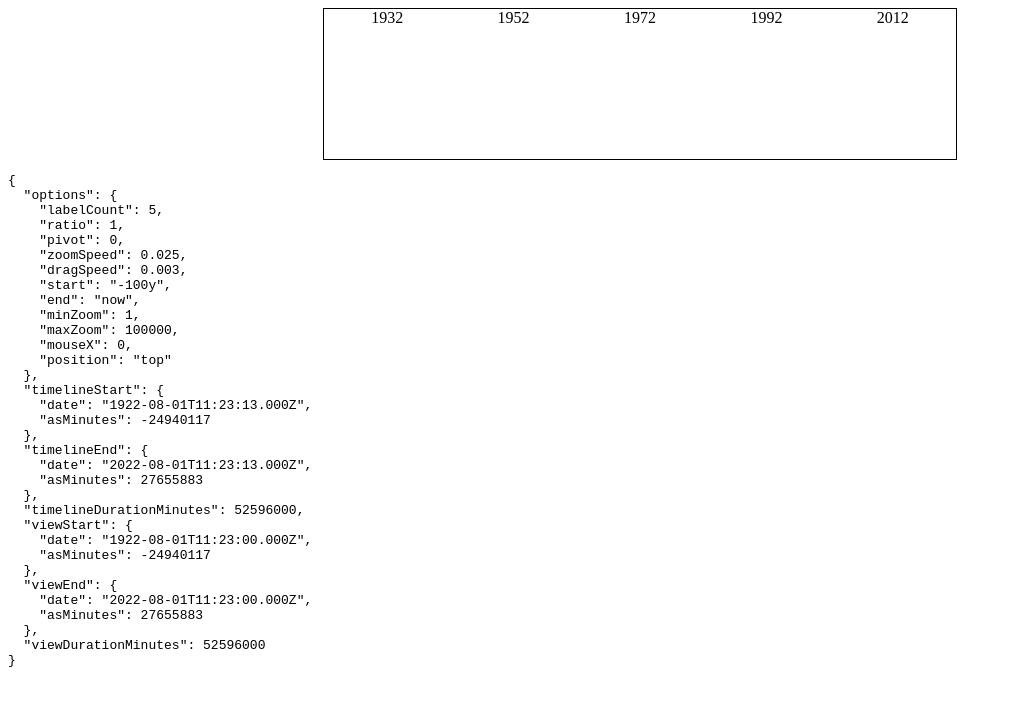
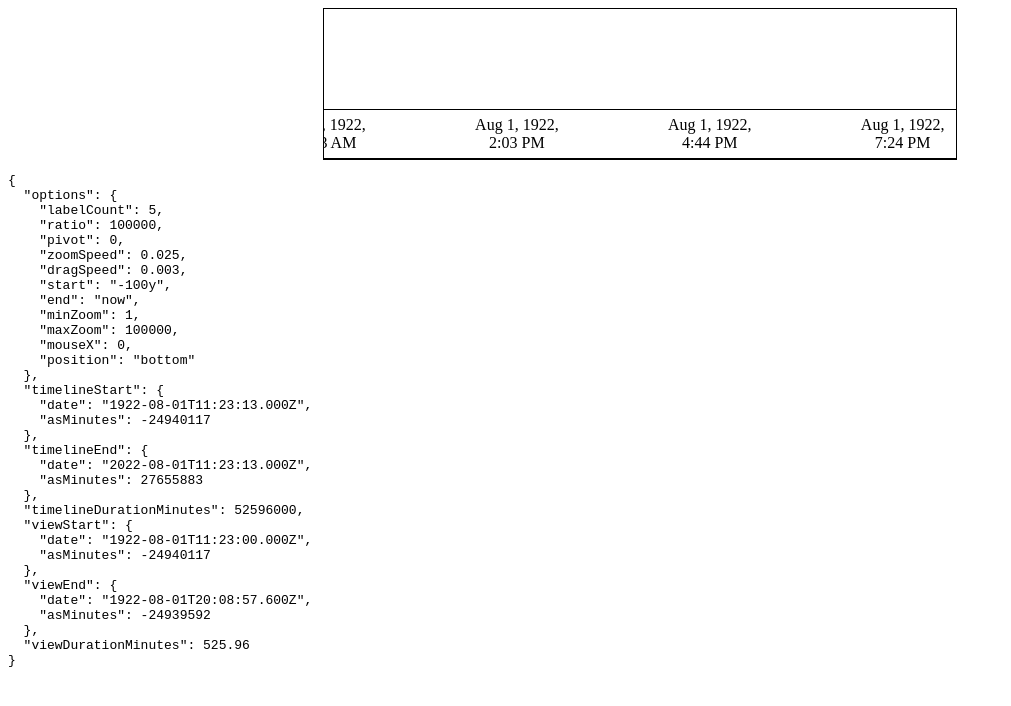
Before and after one commit to madsbrydegaard/timelines, a website: page demo/index.html in a window 1280 px wide. Shown: the whole page, without its empty margins (0-1011 px from the left). Drawn offline with Linux system fonts and the light colour scheme.

Commit message:
Enhanced labels

```diff
--- a/demo/index.html
+++ b/demo/index.html
@@ -5,22 +5,26 @@
 		<meta name="viewport" content="width=device-width, initial-scale=1.0" />
 		<title>Timeline Demo</title>
 		<style>
-			#timelineContainer {
+			#timeline {
 				width: 50%;
 				height: 150px;
 				margin: auto;
 				border: 1px solid black;
 			}
+			.timelineContainer {
+				border-top: 1px solid black;
+				border-bottom: 1px solid black;
+			}
 		</style>
 	</head>
 	<body>
-		<div id="timelineContainer"></div>
+		<div id="timeline"></div>
 		<pre><code id="log"></code></pre>
 		<script type="module">
 			import {Timeline} from '../dist/timeline.esm.js'
 
 			const log = document.querySelector("#log");
-			const tl = new Timeline("#timelineContainer", null, (timeline) => {
+			const tl = new Timeline("#timeline", {ratio: 100000}, (timeline) => {
 				log.innerHTML = JSON.stringify(timeline, undefined, 2)
 				//log.innerHTML = timeline.viewStartDater.asYMDHM
 			});
--- a/package.json
+++ b/package.json
@@ -5,7 +5,7 @@
   "main": "dist/timeline.js",
   "module": "dist/timeline.js",
   "scripts": {
-    "build": "node esbuild.js && tsc",
+    "build": "node esbuild.js",
     "test": "echo \"Error: no test specified\" && exit 1"
   },
   "type": "module",
--- a/src/dater.ts
+++ b/src/dater.ts
@@ -2,10 +2,6 @@ export interface IDater {
 	date: Date;
 	asArray: number[];
 	asMinutes: number;
-	asYMDHM: string;
-	asYMD: string;
-	asYM: string;
-	asY: string;
 }
 // https://developer.mozilla.org/en-US/docs/Web/JavaScript/Reference/Global_Objects/Date
 // It should be noted that the maximum Date is not of the same value as the maximum safe integer (Number.MAX_SAFE_INTEGER is 9,007,199,254,740,991).
@@ -66,30 +62,4 @@ export class Dater implements IDater {
 	get asMinutes() {
 		return Math.floor(this.date.getTime() / 60000);
 	}
-	get asYMDHM() {
-		return Intl.DateTimeFormat(undefined, {
-			year: "numeric",
-			month: "short",
-			day: "numeric",
-			hour: "numeric",
-			minute: "numeric",
-		}).format(this.date);
-	}
-	get asYMD() {
-		return Intl.DateTimeFormat(undefined, {
-			year: "numeric",
-			month: "short",
-			day: "numeric",
-		}).format(this.date);
-	}
-	get asYM() {
-		return Intl.DateTimeFormat(undefined, {
-			year: "numeric",
-			month: "short",
-		}).format(this.date);
-	}
-	get asY() {
-		// minutes in a year = 525948.766
-		return this.date.getFullYear().toString();
-	}
 }
--- a/src/timeline.ts
+++ b/src/timeline.ts
@@ -170,9 +170,9 @@ export class Timeline implements ITimeline {
 		this.element.style.overflow = "hidden";
 
 		this.timelineContainer = document.createElement("div");
-		// this.timelineContainer.className = "timelineContainer";
+		this.timelineContainer.className = "timelineContainer";
 		this.timelineContainer.style.width = "100%";
-		this.timelineContainer.style.height = "1rem";
+		this.timelineContainer.style.height = "3rem";
 		this.timelineContainer.style.textAlign = "center";
 		this.timelineContainer.style.position = "absolute";
 		this.timelineContainer.style.zIndex = "-1";
@@ -182,7 +182,6 @@ export class Timeline implements ITimeline {
 				break;
 			default:
 				this.timelineContainer.style.bottom = "0";
-				this.timelineContainer.style.transform = "translate(0, calc(-220%))";
 		}
 		this.element.appendChild(this.timelineContainer);
 	}
@@ -190,18 +189,31 @@ export class Timeline implements ITimeline {
 		const moment = new Dater(minutes);
 		if (this.viewDurationMinutes < 1440 * 4) {
 			// minutes in an day = 1440
-			return moment.asYMDHM;
+			return Intl.DateTimeFormat(undefined, {
+				year: "numeric",
+				month: "short",
+				day: "numeric",
+				hour: "numeric",
+				minute: "numeric",
+			}).format(moment.date);
 		}
 		if (this.viewDurationMinutes < 10080 * 6) {
 			// minutes in a week = 10080
-			return moment.asYMD;
+			return Intl.DateTimeFormat(undefined, {
+				year: "numeric",
+				month: "short",
+				day: "numeric",
+			}).format(moment.date);
 		}
 		if (this.viewDurationMinutes < 43829.0639 * 18) {
 			// minutes in a month = 43829.0639
-			return moment.asYM;
+			return Intl.DateTimeFormat(undefined, {
+				year: "numeric",
+				month: "short",
+			}).format(moment.date);
 		}
 		// minutes in a year = 525948.766
-		return moment.asY;
+		return moment.date.getFullYear().toString();
 	}
 	update() {
 		if (!this.element) return;
@@ -230,13 +242,14 @@ export class Timeline implements ITimeline {
 			const timestampViewLeftPosition = timestampViewRatio * 100;
 
 			const e = document.createElement("div");
-			e.className = "moment";
+			e.className = "timelineLabel";
 			e.style.left = timestampViewLeftPosition + "%";
-			e.style.transform = "translate(calc(-50%))";
+			e.style.top = "50%";
+			e.style.transform = "translate(calc(-50%), calc(-50%))";
 			e.style.textAlign = "center";
 			e.style.position = "absolute";
 			e.style.zIndex = "-1";
-			e.style.width = "54px";
+			e.style.width = granularity * 100 + "%";
 			e.innerHTML = this.format(momentInMinutes);
 			c.appendChild(e);
 		}
@@ -280,7 +293,7 @@ export class Timeline implements ITimeline {
 				minZoom: 1,
 				maxZoom: 100000,
 				mouseX: 0,
-				position: "top",
+				position: "bottom",
 			},
 			...options,
 		};
```
Also changed, not shown: dist/timeline.esm.js.
